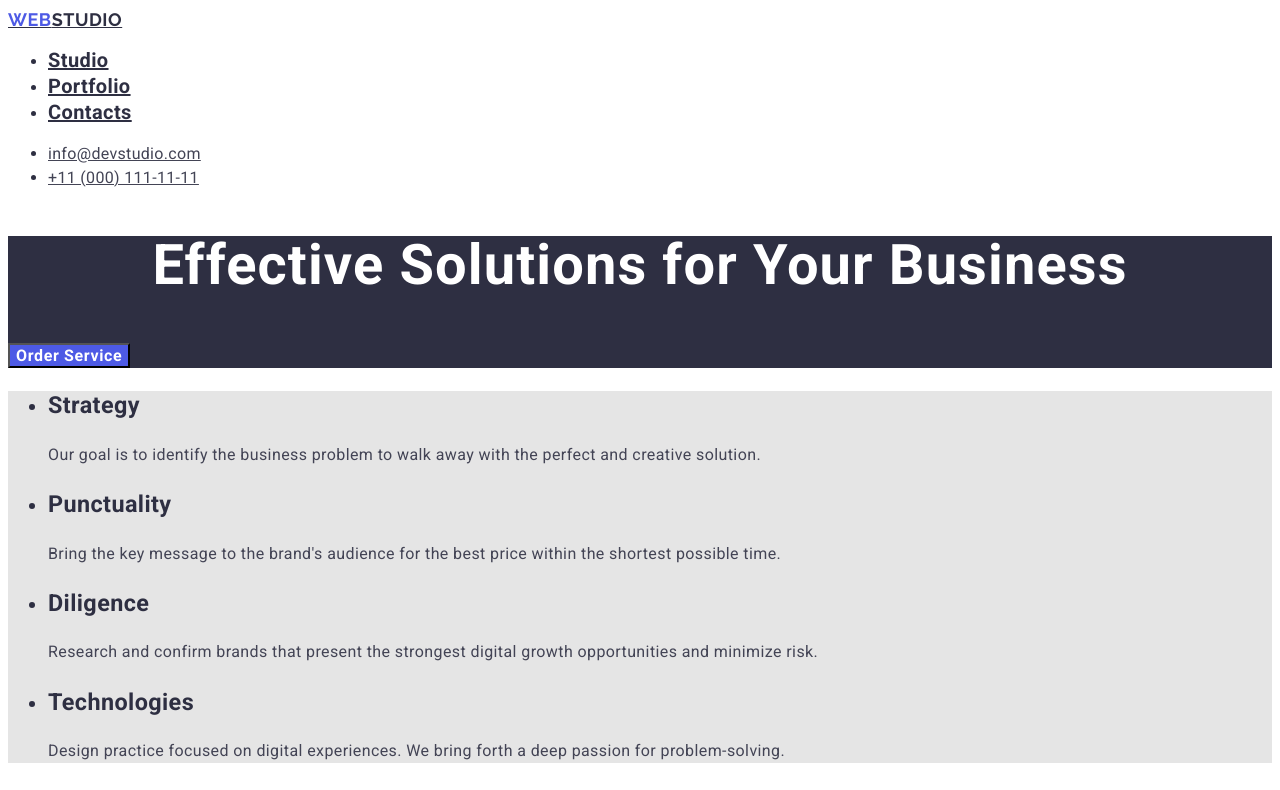
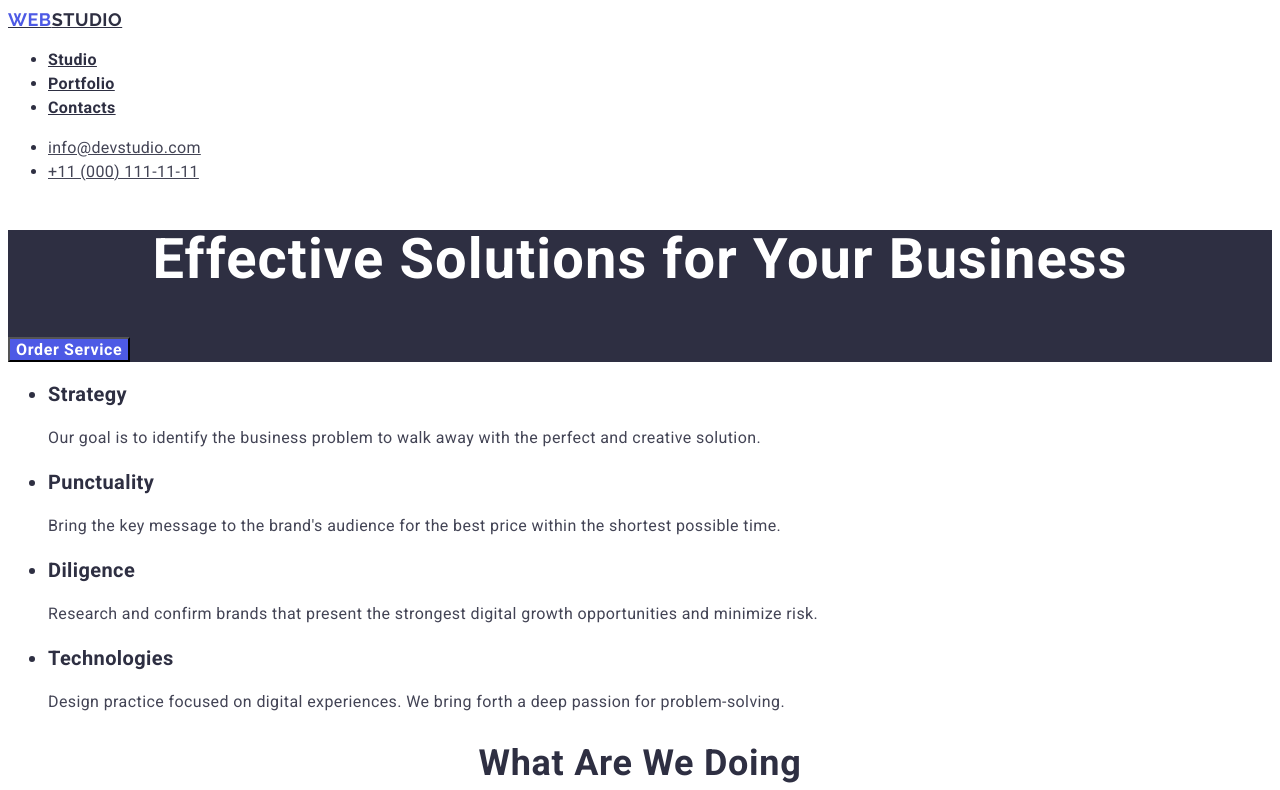
Before and after one commit to lisovenko02/goit-markup-hw-02, a plain HTML site: page index.html in a window 1280 px wide. Shown: the top 790 px of the page. Drawn offline with Linux system fonts and the light colour scheme.

Commit message:
обновив

```diff
--- a/css/styles.css
+++ b/css/styles.css
@@ -38,7 +38,11 @@ line-height: 1.5;
 line-height: 1.5;
 background-color: var(--white-color);
 }
-
+.navigation {
+font-size: 16px;
+line-height: 1.5;
+ color:var(--title-text-color)
+}
 .navigation:focus,.navigation:hover {
 color: var(--acent-color);
 }
@@ -47,7 +51,8 @@ span {
     color:var(--acent-color);
 }
 
-.header-logo { color:var(--title-text-color);
+.header-logo {
+    color:var(--title-text-color);
     font-family: 'Raleway', sans-serif;
     font-weight: 800;
     font-size: 18px;
@@ -100,11 +105,11 @@ letter-spacing: 0.02em;
 
 /* Sections after hero */
 
-.section {
-    background-color: var(--main-bgc);
-}
+
 .little-headline {
-
+    font-weight: 600;
+    font-size: 20px;
+    line-height: 1.2;
 }
 .headline {
     font-weight: 600;
@@ -171,7 +176,9 @@ cursor: pointer;
 }
 .secondary-button:hover,.secondary-button:focus{
     color:var(--acent-color);
+    background-color: var(--white-color);
 }
 .primary-button:hover, .primary-button:focus {
     color:var(--white-color);
+    background-color:var(--acent-color);
 }
--- a/index.html
+++ b/index.html
@@ -15,9 +15,9 @@
       <nav>
         <a href="./index.html" class="header-logo"><span>WEB</span>STUDIO</a>
         <ul>
-            <li class="navigation"><a href="./index.html" class="title-text">Studio</a></li>
-            <li class="navigation"><a href="./portfolio.html" class="title-text">Portfolio</a></li>
-            <li class="navigation"><a href="" class="title-text">Contacts</a></li>
+            <li><a href="./index.html" class="navigation">Studio</a></li>
+            <li><a href="./portfolio.html" class="navigation">Portfolio</a></li>
+            <li><a href="" class="navigation">Contacts</a></li>
         </ul>
     </nav>
     <ul>
```
Also changed, not shown: portfolio.html (+3 -3 lines).
